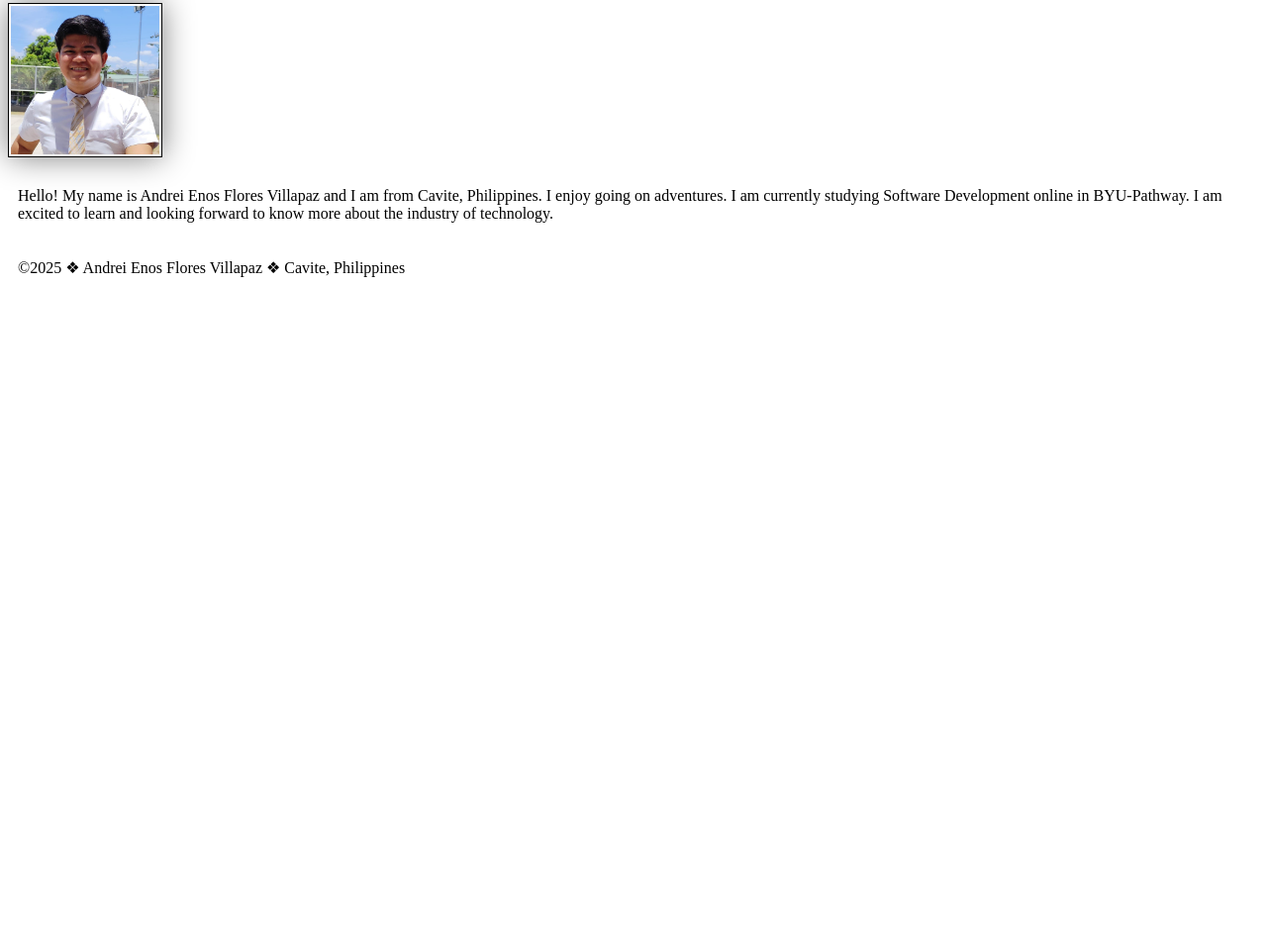
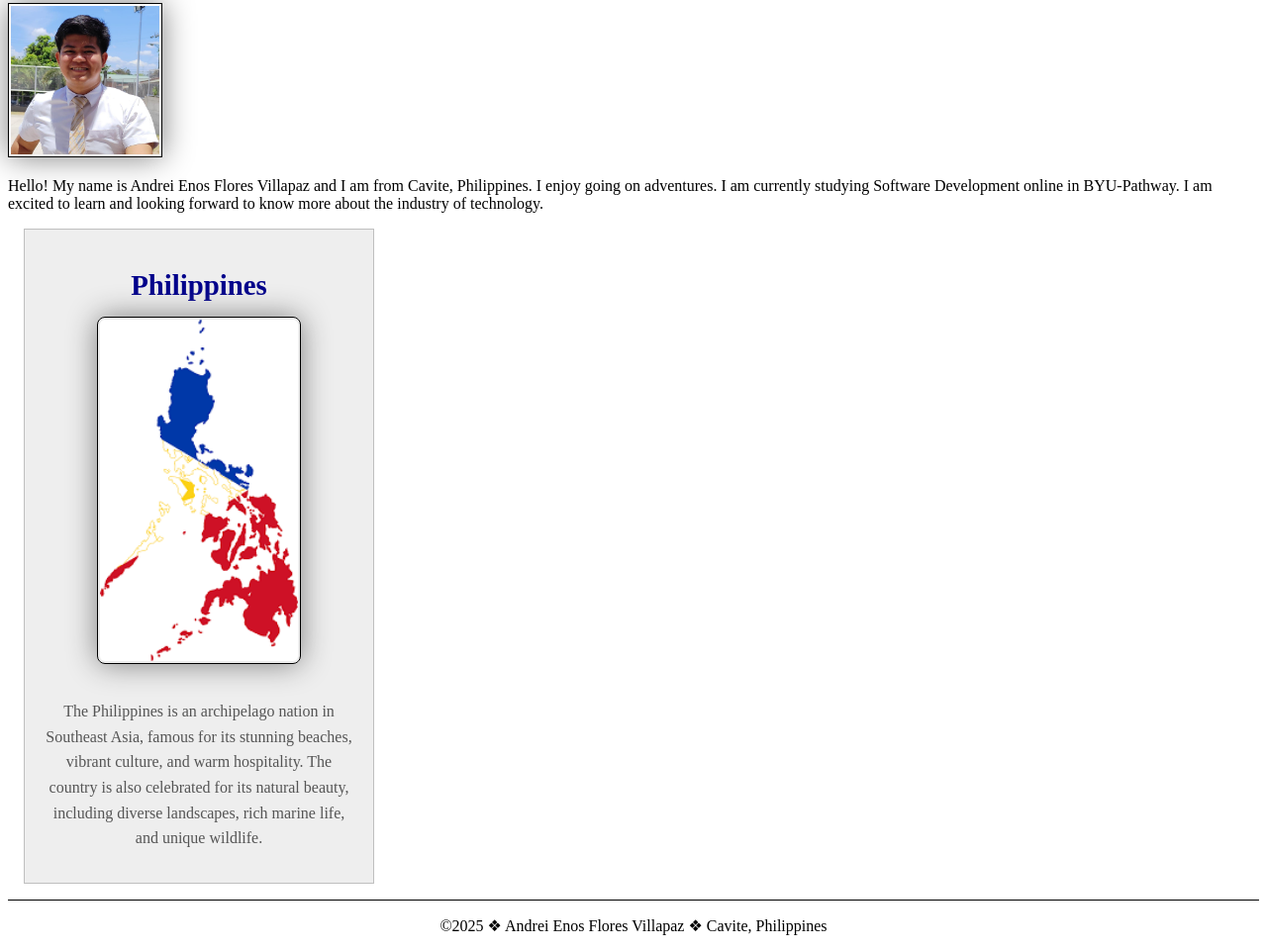
Before and after one commit to AlphaDrft/wdd130, a plain HTML site: page index.html in a window 1280 px wide. Shown: the part 221-1182 px from the top of the page at 99% size. Before the commit the page ends 800 px from the top, so only its background shows below. Drawn offline with Linux system fonts and the light colour scheme.

Commit message:
aside and img added stylescss updated

```diff
--- a/index.html
+++ b/index.html
@@ -4,6 +4,9 @@
         <meta charset="utf-8">
         <meta name="viewport" content="width=device-width,initial-scale=1.0">
         <title>Andrei Enos Flores Villapaz | WDD130</title>
+        <meta name="description" content="Andrei Enos Flores Villapaz's BYU-Idaho WDD 130 course homepage">
+        <meta name="author" content="Andrei Enos Flores Villapaz">
+
         <link rel="stylesheet" href="styles/styles.css">
     </head>
     <body>
@@ -18,6 +21,11 @@
             <img src="images/profile.jpg" alt="Andrei Enos Flores Villapaz" width="200">
             <p>Hello! My name is Andrei Enos Flores Villapaz and I am from Cavite, Philippines. I enjoy going on adventures. I am currently studying Software Development online in BYU-Pathway. I am excited to learn and looking forward to know more about the industry of technology.</p>
         </main>
+        <aside>
+            <h2>Philippines</h2>
+            <img src="images/philippines.png" alt="Philippines Flag" width="300">
+            <p>The Philippines is an archipelago nation in Southeast Asia, famous for its stunning beaches, vibrant culture, and warm hospitality. The country is also celebrated for its natural beauty, including diverse landscapes, rich marine life, and unique wildlife.</p>
+        </aside>
         <footer>
             <p>&copy;2025 &#10070; Andrei Enos Flores Villapaz &#10070; Cavite, Philippines</p>
         </footer>
--- a/styles/styles.css
+++ b/styles/styles.css
@@ -17,5 +17,36 @@ img {
     box-shadow: 0 0 30px gray;
 }
 p {
-    padding: 10px;
+    padding: 0px;
 }
+aside {
+    width: 20em;
+    margin: 1em;
+    padding: 1em;
+    border: 1px solid rgba(0, 0, 0, 0.2);
+    background-color: #eee;
+    color: #333;
+    text-align: center;
+
+}
+aside h2 {
+    color: darkblue;
+    font-size: 1.8rem;
+    margin-bottom: 15px;
+}
+aside img {
+    width: 200px;
+    height: auto;
+    margin-bottom: 15px;
+    border-radius: 8px;
+}
+aside p {
+    font-size: 1rem;
+    color: #555;
+    line-height: 1.6;
+}
+footer{
+    margin-top: 1em;
+    border-top: 1px solid #000;
+    text-align: center;
+}
```
Also changed, not shown: images/philippines.png (added).
